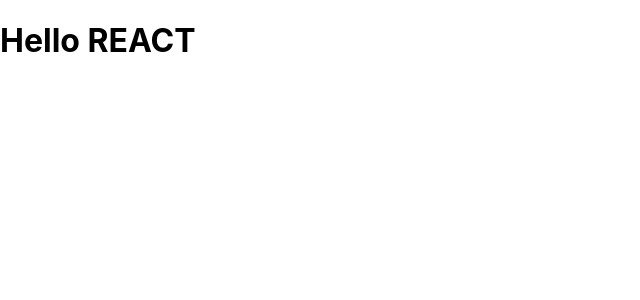
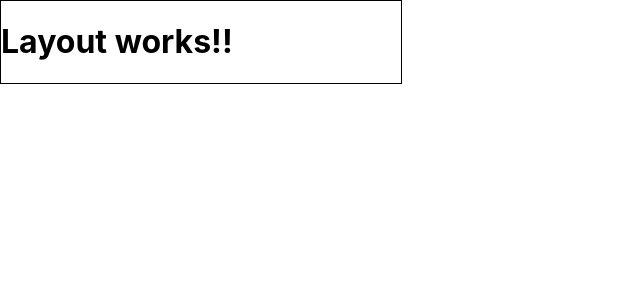
Before and after one commit to Cayman2312/React-quiz, a React app: page / in a window 1280 px wide. Shown: the top 300 px of the page, without its empty margins (0-640 px from the left). Built offline with nearby package versions, Linux system fonts and the light colour scheme; the HTML template or start-up script is replaced by a standard one.

Commit message:
подключение scss

```diff
--- a/package.json
+++ b/package.json
@@ -37,6 +37,7 @@
     "jest-resolve": "24.9.0",
     "jest-watch-typeahead": "0.4.2",
     "mini-css-extract-plugin": "0.9.0",
+    "node-sass": "^4.13.1",
     "optimize-css-assets-webpack-plugin": "5.0.3",
     "pnp-webpack-plugin": "1.6.4",
     "postcss-flexbugs-fixes": "4.1.0",
--- a/src/App.js
+++ b/src/App.js
@@ -1,11 +1,17 @@
-import React from 'react';
+import React, { Component } from 'react';
 
-function App() {
-  return (
-    <div className="App">
-      <h1>Hello REACT</h1>
-    </div>
-  );
+import Layout from './hoc/Layout/Layout';
+
+class App extends Component {
+  render() {
+    return (
+      <Layout>
+        <div style={{ width: 400, border: '1px solid black' }}>
+          <h1>Layout works!!</h1>
+        </div>
+      </Layout>
+    );
+  }
 }
 
 export default App;
--- /dev/null
+++ b/src/hoc/Layout/Layout.js
@@ -0,0 +1,14 @@
+import React from 'react';
+import classes from './Layout.module.scss';
+
+class Layout extends React.Component {
+  render() {
+    return (
+      <div className={classes.Layout}>
+        <main>{this.props.children}</main>
+      </div>
+    );
+  }
+}
+
+export default Layout;
--- /dev/null
+++ b/src/hoc/Layout/Layout.module.scss
@@ -0,0 +1,11 @@
+.Layout {
+  height: 100vh;
+  display: flex;
+  flex-direction: column;
+
+  main {
+    display: flex;
+    flex-direction: column;
+    flex-grow: 1;
+  }
+}
```
Also changed, not shown: 1 other file (tests, documents, lock files or other folders).
